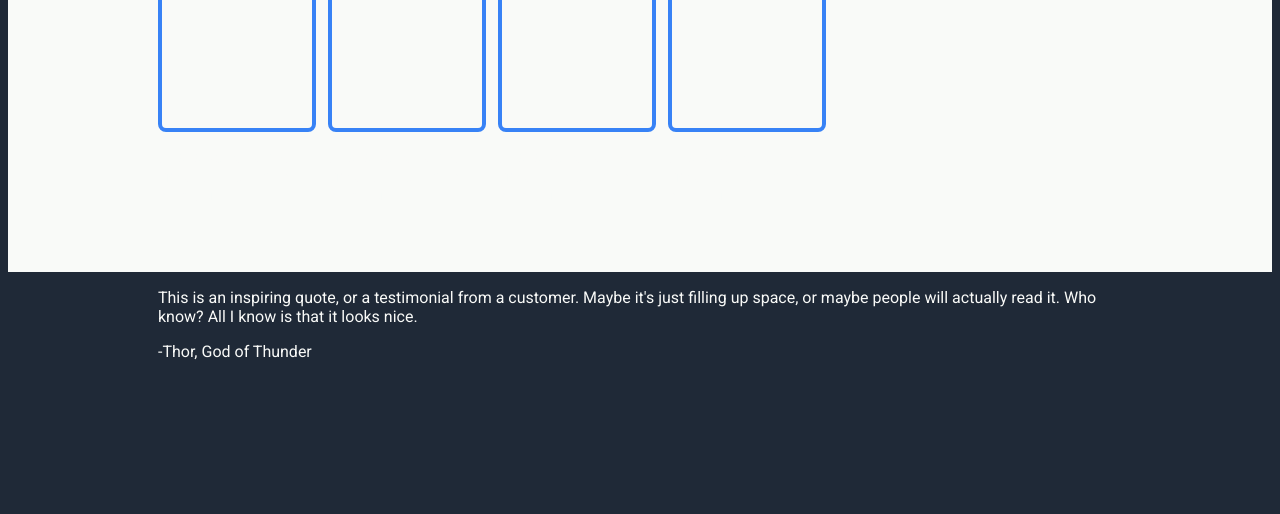
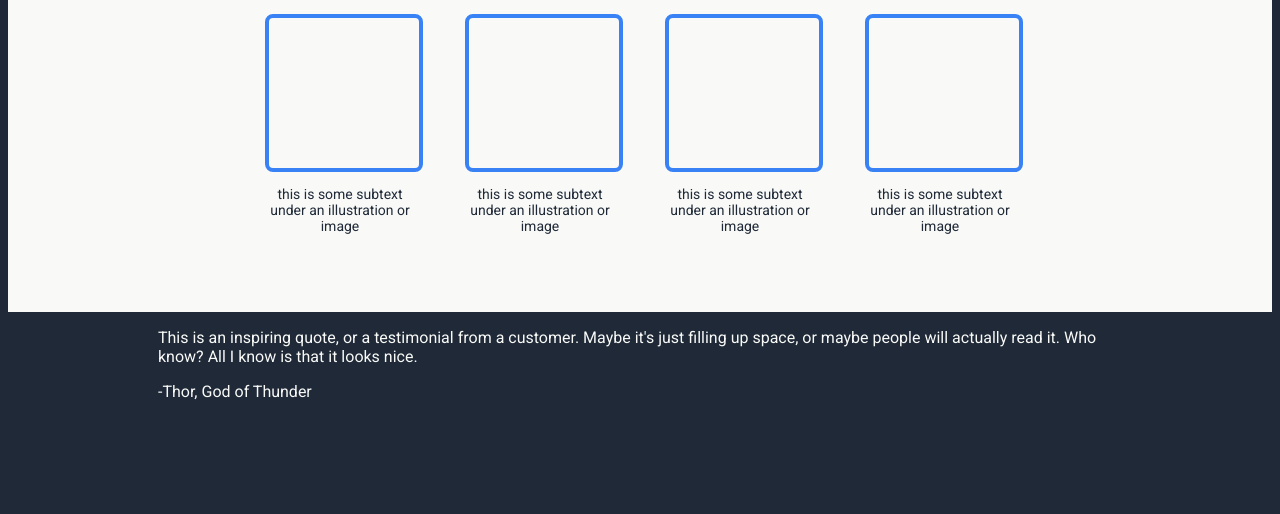
Before and after one commit to erikbensons/landing-page, a plain HTML site: page index.html in a window 1280 px wide. Shown: the part 586-1100 px from the top of the page. Drawn offline with Linux system fonts and the light colour scheme.

Commit message:
Format and style second section

```diff
--- a/styles.css
+++ b/styles.css
@@ -103,6 +103,7 @@ button {
 
 .second {
     background-color: #F9FAF8;
+    padding-top: 40px;
 }
 
 h2 {
@@ -114,11 +115,15 @@ h2 {
 
 .box-holder {
     display: flex;
-    gap: 20px;
+    gap: 50px;
+    justify-content: center;
 }
 
 .box-with-text {
     width: 150px;
+    color: #1F2937;
+    text-align: center;
+    font-size: 14px;
 }
 
 .box {
```
